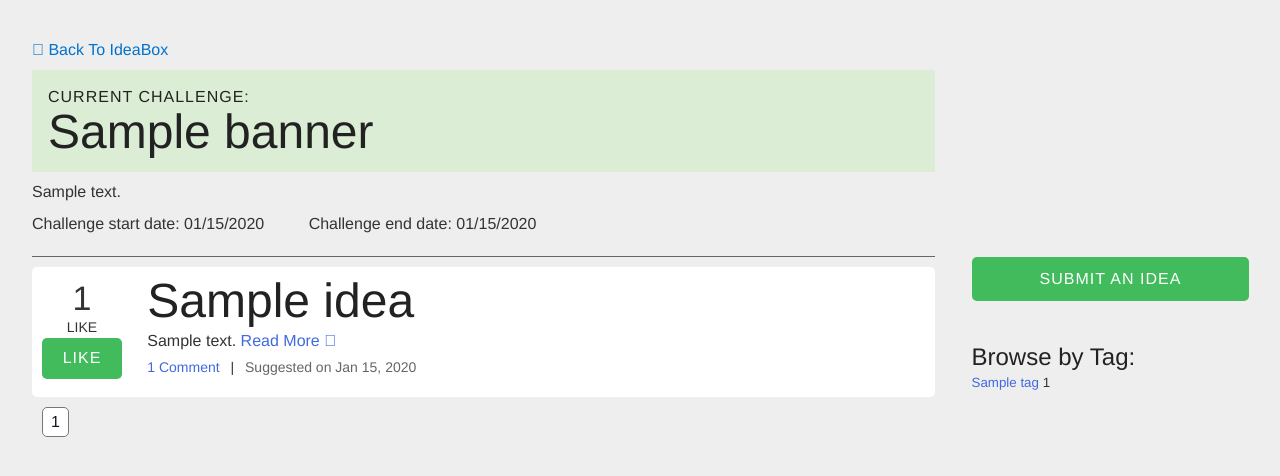
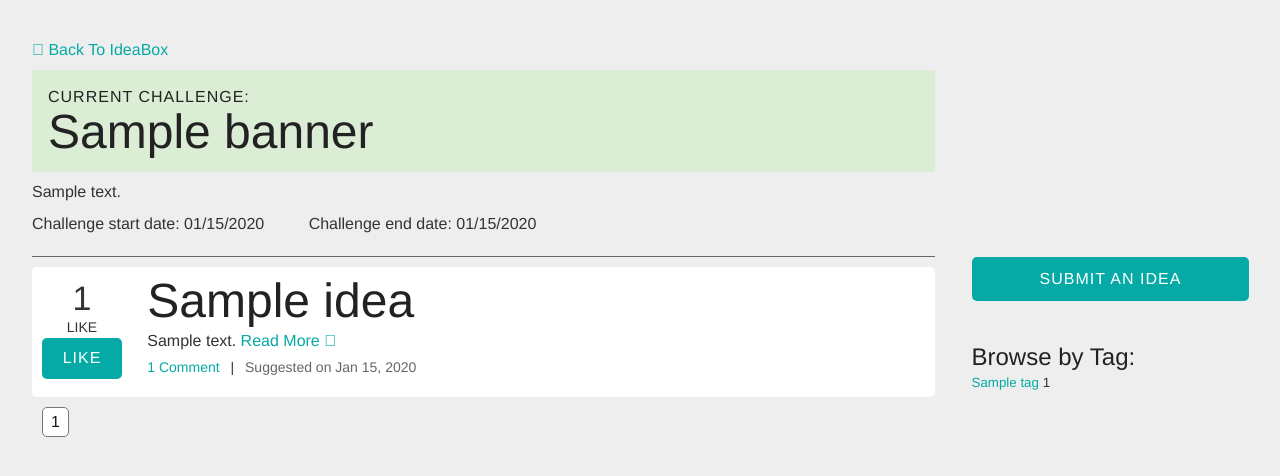
Before and after one commit to groberts817/AppathonWeb, a Django app: template idea/templates/idea/banner_detail.html in a window 1280 px wide. Shown: the top 476 px of the page. Run offline with Django 3.2, Linux system fonts and the light colour scheme; the template is opened without the code that fills it: most values are stand-ins (such as "Sample title", 1, 10 or a date in 2020); parts of the project's set-up code (start-up, migrations or seed data) failed here and were passed over; some libraries are stand-ins or nearby versions.

Commit message:
Changed the site highlight color to match the Agilex blue/green and fixed link colors

```diff
--- a/idea/static/base.css
+++ b/idea/static/base.css
@@ -267,12 +267,12 @@ dt {
 }
 
 /* Hyperlinks */
-a {
+a, a:visited {
     text-decoration: none;
-    color: royalblue;
+    color: #05aaa6;
 }
 a:hover {
-    color: midnightblue;
+    color: #036664;
     text-decoration: underline;
 }
 a:focus {
--- a/idea/static/idea/css/idea.css
+++ b/idea/static/idea/css/idea.css
@@ -111,7 +111,7 @@ textarea.populated {
     margin-top: 0;
 }
 .project-title a {
-    color: #0072CE;
+    color: #05aaa6;
     font-family: FontAwesome, "Helvetica Neue", "Segoe UI";
     line-height: 1.57142857142857em;
 }
@@ -123,7 +123,7 @@ textarea.populated {
 
 .project-add-idea {
     padding: 10px;
-    background: #41bb5c;
+    background: #05aaa6;
     color: #fff;
     border-radius: 5px;
     margin-bottom: 2.5em;
@@ -194,7 +194,7 @@ ul.section-nav li a:focus {
     background: #bcb6b2;
 }
 ul.section-nav li.active a {
-    background: #41bb5c;
+    background: #05aaa6;
     color: #FFF;
 }
 
@@ -728,7 +728,7 @@ section.main-content hr {
 }
 
 #vote_up{
-    background: #41bb5c;
+    background: #05aaa6;
     color: #fff;
 }
 
--- a/idea/static/idea/css/idea_mobile.css
+++ b/idea/static/idea/css/idea_mobile.css
@@ -129,7 +129,7 @@ textarea.populated {
 
 .project-add-idea {
     padding: 10px;
-    background: #41bb5c;
+    background: #05aaa6;
     color: #fff;
     border-radius: 5px;
     margin-bottom: 2.5em;
@@ -201,7 +201,7 @@ ul.section-nav li a:focus {
     background: #bcb6b2;
 }
 ul.section-nav li.active a {
-    background: #41bb5c;
+    background: #05aaa6;
     color: #FFF;
 }
 
@@ -765,7 +765,7 @@ section.main-content hr {
 }
 
 #vote_up{
-    background: #41bb5c;
+    background: #05aaa6;
     color: #fff;
 }
 
```
